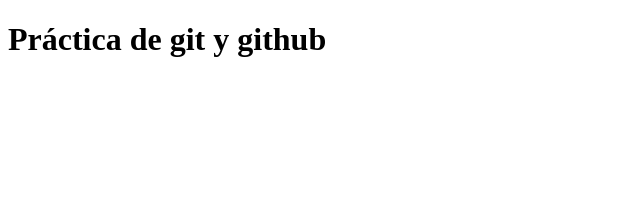
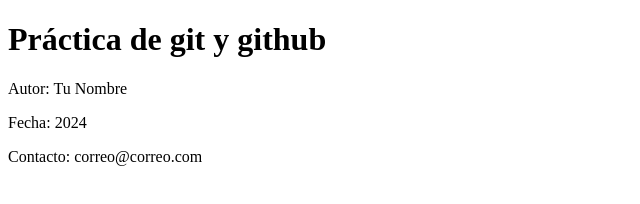
Before and after one commit to juanlassalle/repasogit, a plain HTML site: page index.html in a window 1280 px wide. Shown: the whole page, without its empty margins (0-640 px from the left). Drawn offline with Linux system fonts and the light colour scheme.

Commit message:
se agrego un footer al archivo index.html

```diff
--- a/index.html
+++ b/index.html
@@ -7,5 +7,10 @@
 </head>
 <body>
     <h1>Práctica de git y github</h1>
+    <footer>
+        <p>Autor: Tu Nombre</p>
+        <p>Fecha: 2024</p>
+        <p>Contacto: correo@correo.com</p>
+    </footer>
 </body>
 </html>
```
